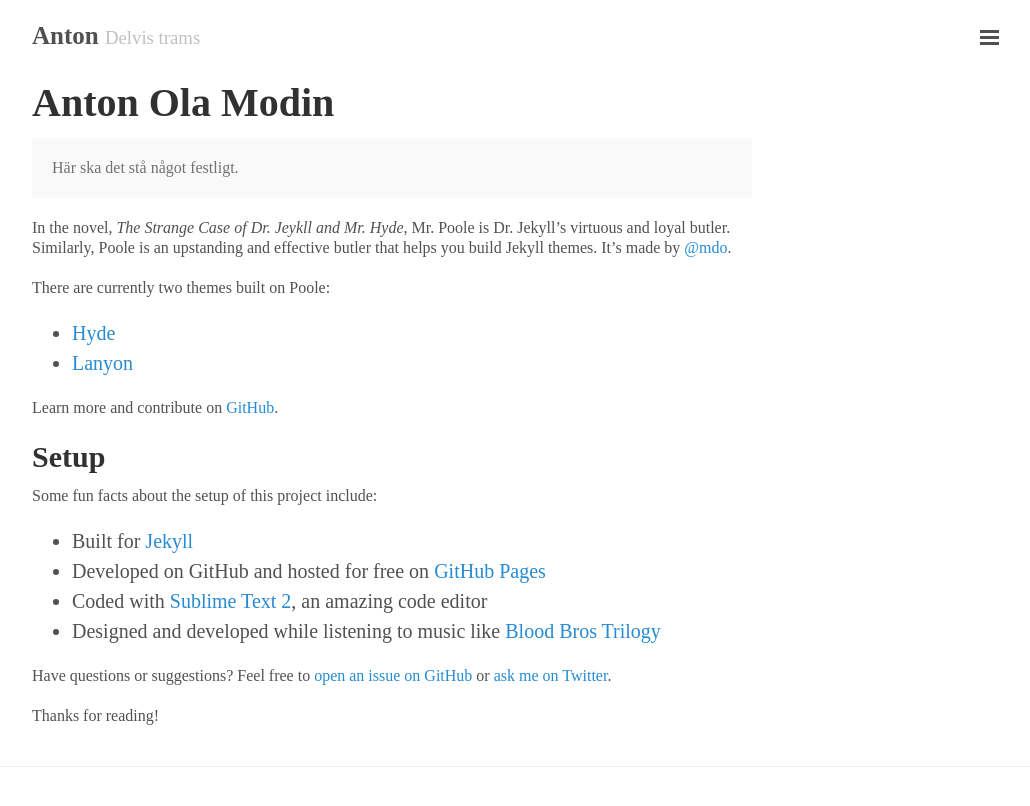
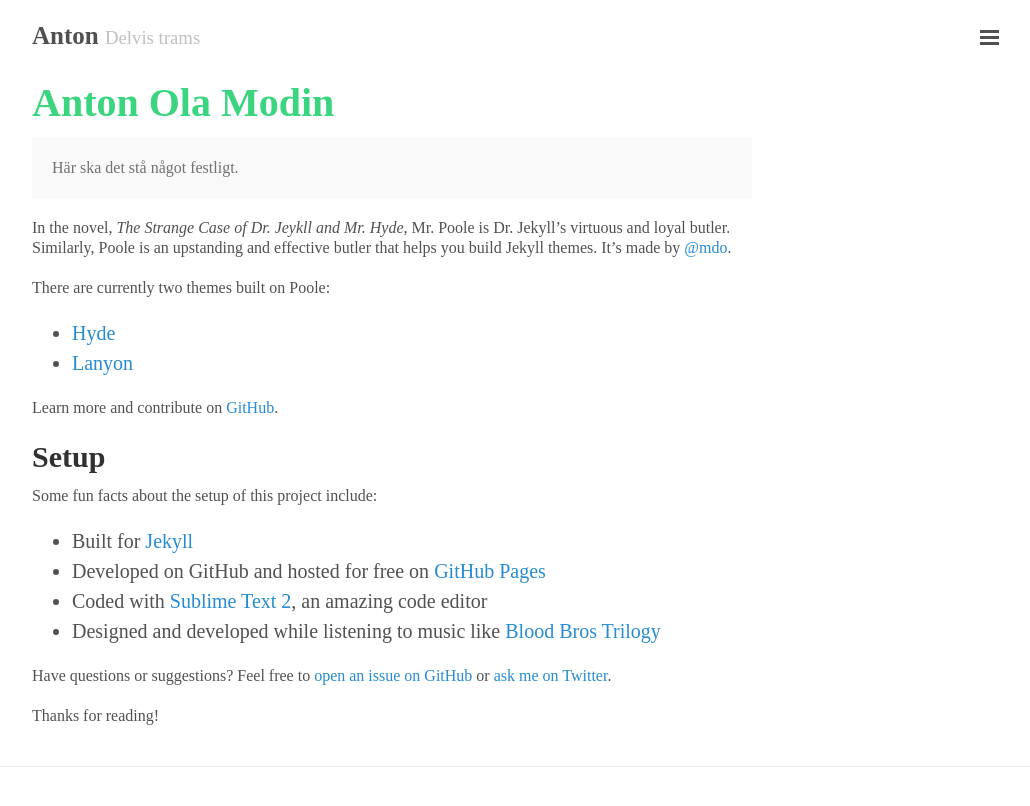
Before and after one commit to antonmodin/jekyllsite, a Jekyll site: the page built from About Anton.md, in a window 1280 px wide. Shown: the top 806 px of the page, without its empty margins (248-1278 px from the left). Built offline with Jekyll 4.4.1, drawn with Linux system fonts in a browser that asks for light colours; Markdown is read by kramdown in place of the engine named in the settings.

Commit message:
Update lanyon.css

```diff
--- a/public/css/lanyon.css
+++ b/public/css/lanyon.css
@@ -65,6 +65,9 @@
 	font-variant: normal;
 	font-weight: 400;
 	line-height: 20px;
+}
+h1 {
+    color: rgb(59,212,127);
 }
 /*
  * Wrapper
```
